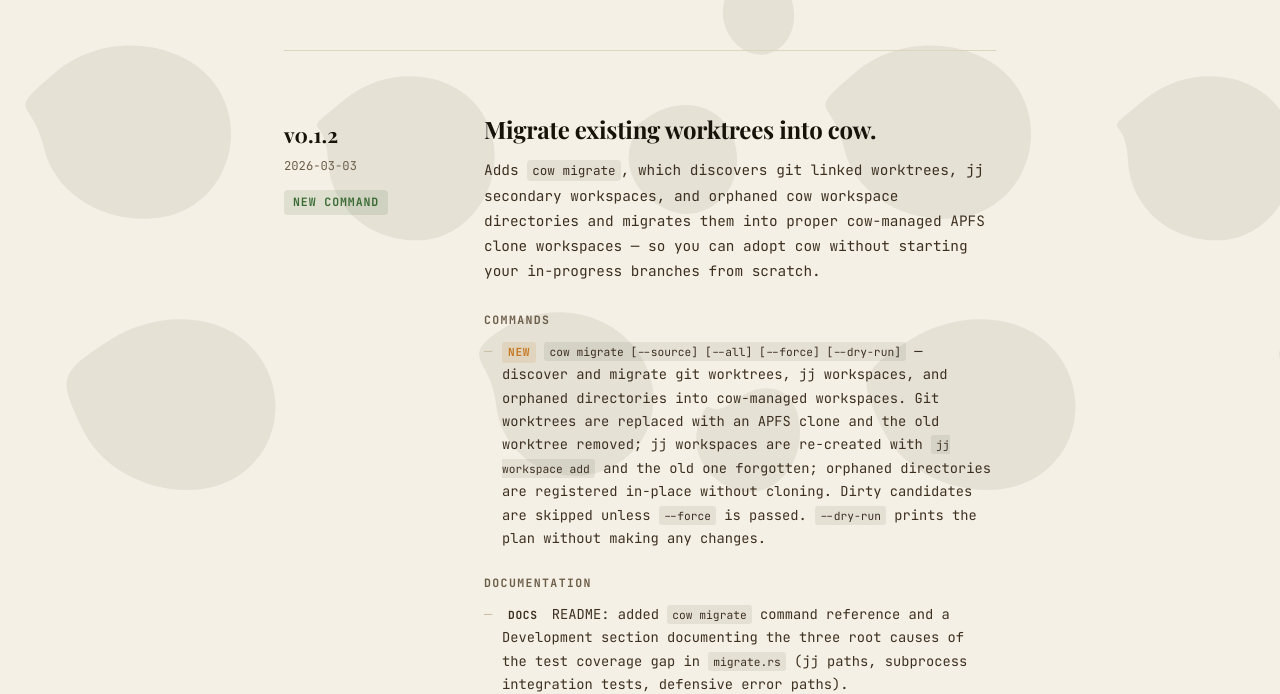
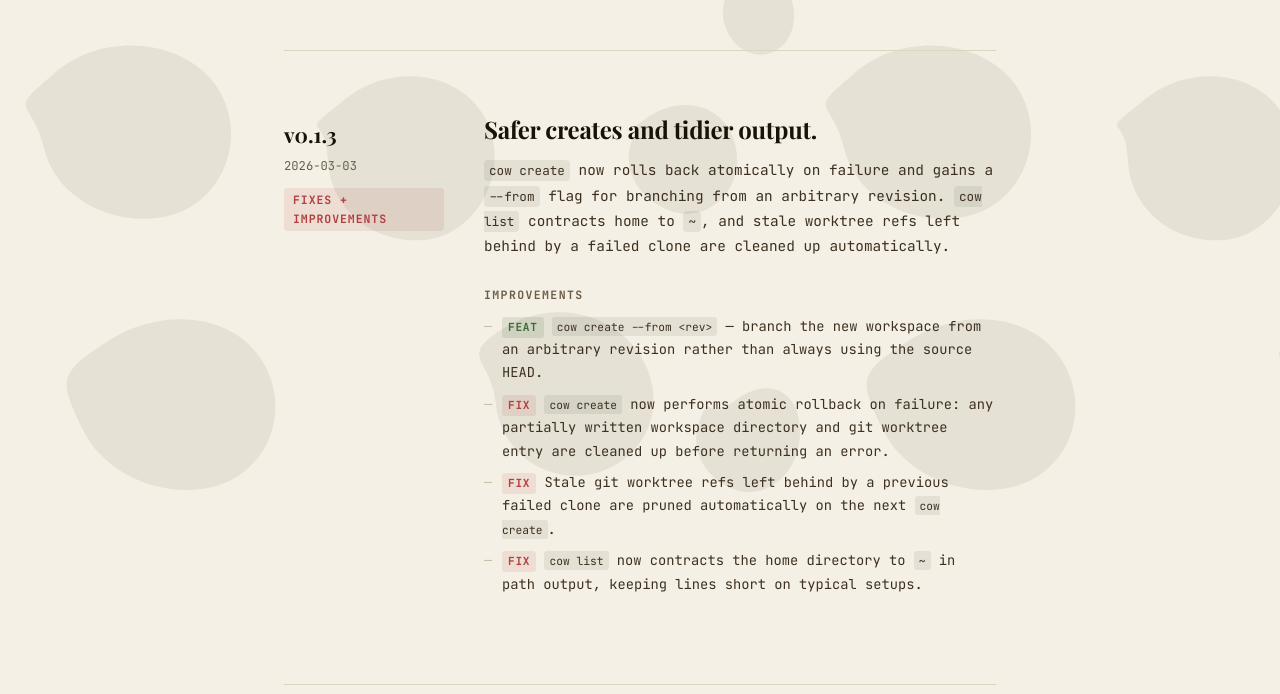
Before and after one commit to joeinnes/cow, a plain HTML site: page docs/changelog.html in a window 1280 px wide. Shown: the part 264-958 px from the top of the page. Drawn offline with nearby package versions, Linux system fonts and the light colour scheme; a web font is replaced by a local one.

Commit message:
Bump to v0.1.3: safer creates, --from flag, tidier list output
- cow create performs atomic rollback on failure
- cow create --from <rev> branches from an arbitrary revision
- Stale worktree refs pruned automatically on create
- cow list contracts home directory to ~

```diff
--- a/docs/changelog.html
+++ b/docs/changelog.html
@@ -342,6 +342,51 @@
     <!-- ─── Entries ──────────────────────────────────────── -->
     <div class="changelog">
 
+      <!-- v0.1.3 -->
+      <div class="release">
+        <div class="release-meta">
+          <span class="release-version">v0.1.3</span>
+          <span class="release-date">2026-03-03</span>
+          <span class="release-tag fix">fixes + improvements</span>
+        </div>
+        <div class="release-body">
+          <h2>Safer creates and tidier output.</h2>
+          <p class="lead">
+            <code>cow create</code> now rolls back atomically on failure and gains a
+            <code>--from</code> flag for branching from an arbitrary revision.
+            <code>cow list</code> contracts home to <code>~</code>, and stale worktree
+            refs left behind by a failed clone are cleaned up automatically.
+          </p>
+
+          <div class="change-group">
+            <span class="change-group-label">Improvements</span>
+            <ul class="change-list">
+              <li>
+                <span class="tag feat">feat</span>
+                <code>cow create --from &lt;rev&gt;</code> — branch the new workspace from an
+                arbitrary revision rather than always using the source HEAD.
+              </li>
+              <li>
+                <span class="tag fix">fix</span>
+                <code>cow create</code> now performs atomic rollback on failure: any partially
+                written workspace directory and git worktree entry are cleaned up before
+                returning an error.
+              </li>
+              <li>
+                <span class="tag fix">fix</span>
+                Stale git worktree refs left behind by a previous failed clone are pruned
+                automatically on the next <code>cow create</code>.
+              </li>
+              <li>
+                <span class="tag fix">fix</span>
+                <code>cow list</code> now contracts the home directory to <code>~</code> in
+                path output, keeping lines short on typical setups.
+              </li>
+            </ul>
+          </div>
+        </div>
+      </div>
+
       <!-- v0.1.2 -->
       <div class="release">
         <div class="release-meta">
```
Also changed, not shown: 1 other file.
